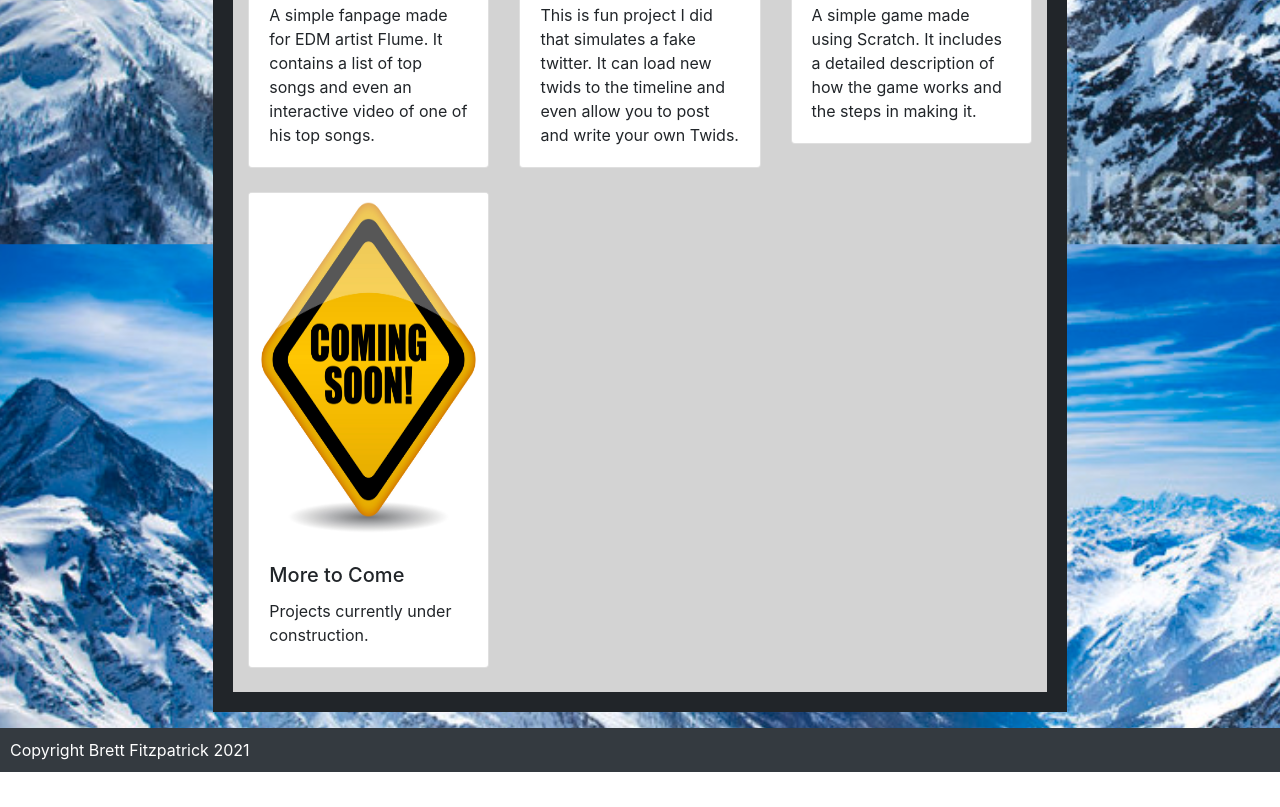
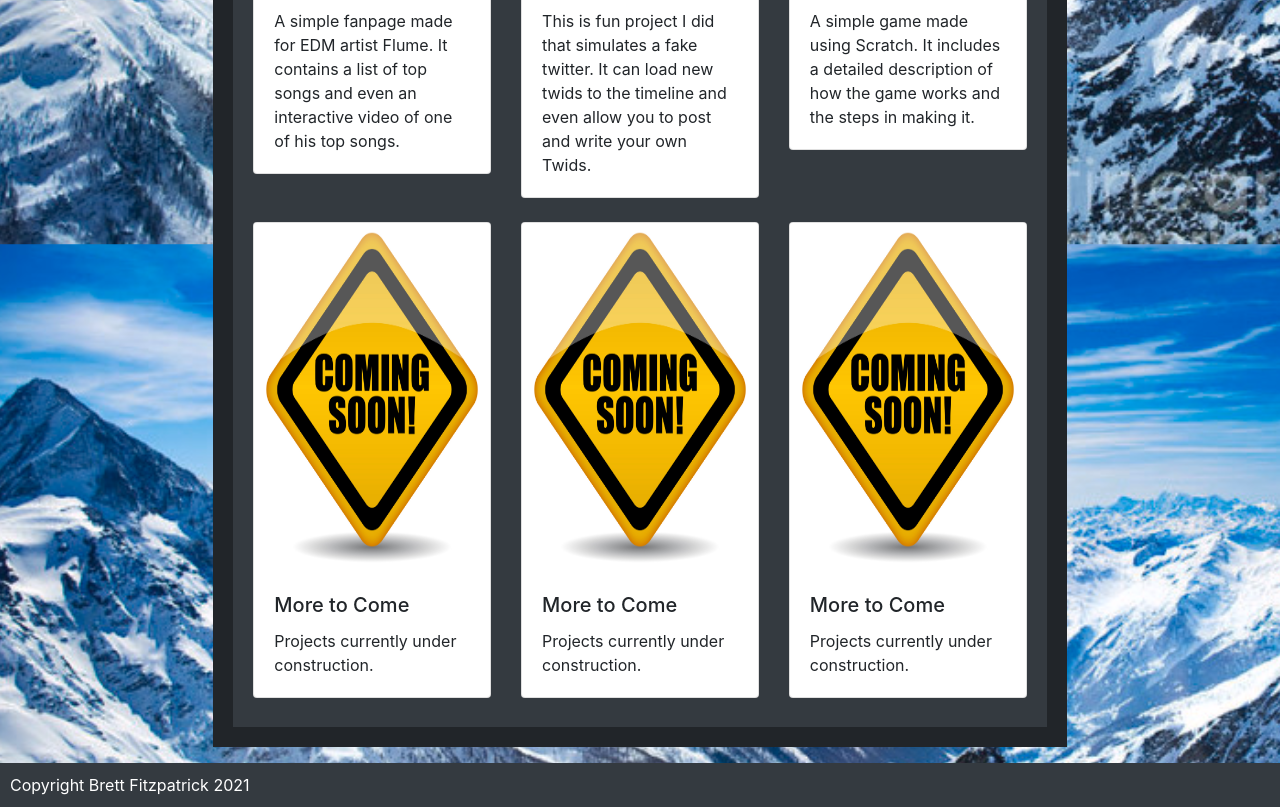
Before and after one commit to fitzpatb/Responsive-Portfolio, a plain HTML site: page portfolio.html in a window 1280 px wide. Shown: the part 556-1363 px from the top of the page. Before the commit the page ends 1328 px from the top, so only its background shows below. Drawn offline with nearby package versions, Linux system fonts and the light colour scheme.

Commit message:
working on border

```diff
--- a/assets/style.css
+++ b/assets/style.css
@@ -63,3 +63,12 @@ footer {
   width: auto;
   height: 350px;
 }
+
+.btn {
+  margin-bottom: 10px;;
+}
+
+.border-top {
+  background-color: #343a40;
+  padding:5px;
+}
--- a/portfolio.html
+++ b/portfolio.html
@@ -45,7 +45,7 @@
           </div>
 
         </div>
-        <div class="row row-cols-1 row-cols-md-3">
+        <div class="row row-cols-1 row-cols-lg-3 row-cols-md-2 row-cols-sm-1 border-top">
           <div class="col mb-4">
             <div class="card">
               <img src="assets/images/FlumePage.jpg" class="card-img-top" alt="...">
@@ -82,6 +82,24 @@
               </div>
             </div>
           </div>
+          <div class="col mb-4">
+            <div class="card">
+              <img src="assets/images/coming-soon.jpg" class="card-img-top" alt="...">
+              <div class="card-body">
+                <h5 class="card-title">More to Come</h5>
+                <p class="card-text">Projects currently under construction.</p>
+              </div>
+            </div>
+          </div>
+          <div class="col mb-4">
+            <div class="card">
+              <img src="assets/images/coming-soon.jpg" class="card-img-top" alt="...">
+              <div class="card-body">
+                <h5 class="card-title">More to Come</h5>
+                <p class="card-text">Projects currently under construction.</p>
+              </div>
+            </div>
+          </div>
         </div>
       </div>
     </main>
```
Also changed, not shown: contact.html (+1 -1 lines).
